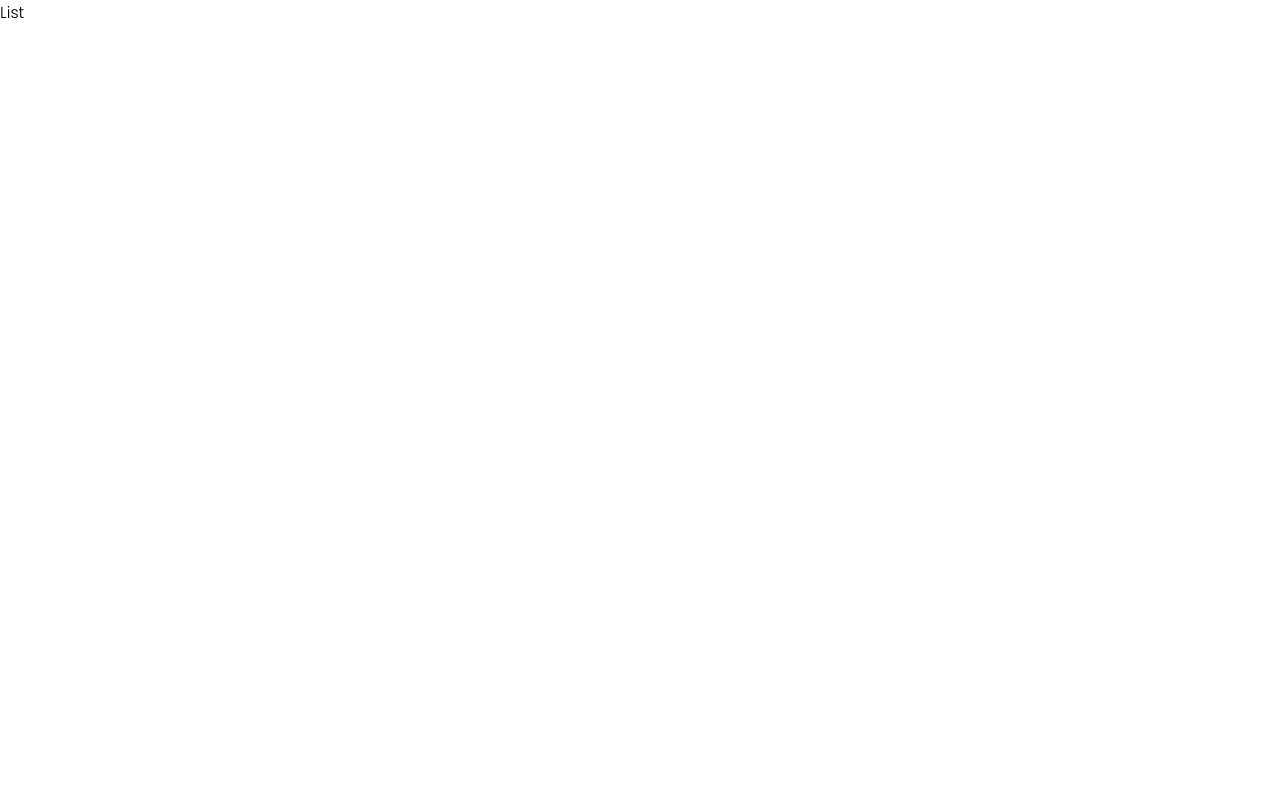
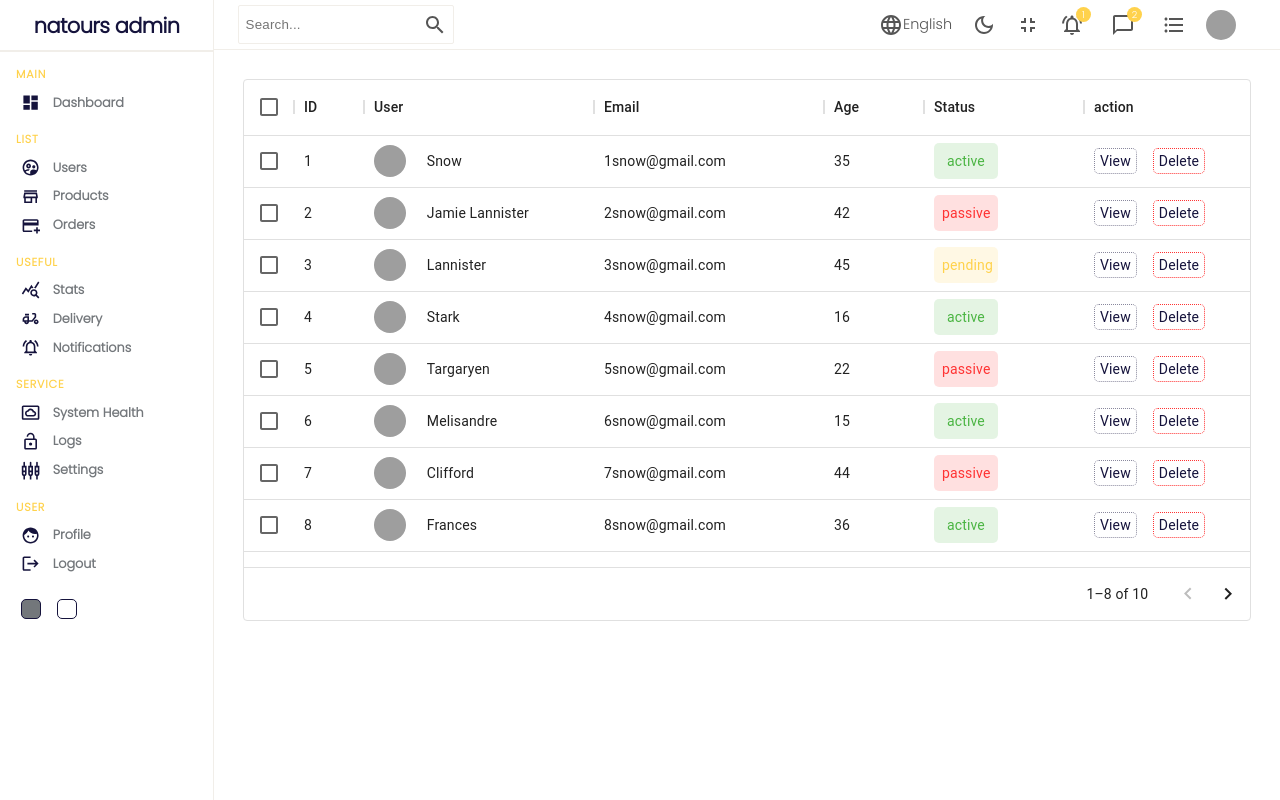
Before and after one commit to Moh-mmed/admin-dashboard, a React (Create React App) app: page /users in a window 1280 px wide. Shown: the top 800 px of the page. Built offline with nearby package versions, Linux system fonts and the light colour scheme; grey boxes are pictures that could not be loaded.

Commit message:
add user datatable

```diff
--- a/package.json
+++ b/package.json
@@ -7,6 +7,7 @@
     "@emotion/styled": "^11.8.1",
     "@mui/icons-material": "^5.8.0",
     "@mui/material": "^5.8.0",
+    "@mui/x-data-grid": "^5.11.0",
     "@testing-library/jest-dom": "^5.16.4",
     "@testing-library/react": "^13.2.0",
     "@testing-library/user-event": "^13.5.0",
--- a/src/App.css
+++ b/src/App.css
@@ -1,7 +1,7 @@
 *{
   margin: 0;
   padding: 0;
-  box-sizing: content-box;
+  box-sizing: border-box;
 }
 .App {
   font-family: 'Poppins', sans-serif;
--- /dev/null
+++ b/src/components/datatable/DataTable.js
@@ -0,0 +1,30 @@
+import "./datatable.scss";
+import { DataGrid } from "@mui/x-data-grid";
+import {userColumns, userRows} from './../../db'
+
+const DataTable = () => {
+
+    const actionColumn = [{
+        field: "action", header: "Action", width: 200, renderCell: () => {
+            return (
+                <div className="cellAction">
+                    <div className="viewButton">View</div>
+                    <div className="deleteButton">Delete</div>
+            </div>
+        )
+    }}]
+
+  return (
+    <div className="datatable">
+      <DataGrid
+        rows={userRows}
+        columns={userColumns.concat(actionColumn)}
+        pageSize={8}
+        rowsPerPageOptions={[8]}
+        checkboxSelection
+      />
+    </div>
+  );
+}
+
+export default DataTable
--- /dev/null
+++ b/src/components/datatable/datatable.scss
@@ -0,0 +1,66 @@
+.datatable{
+    height: 600px;
+    padding: 1.8rem;
+
+    .cellWithImg{
+        display: flex;
+        align-items: center;
+
+        .cellImg{
+            width: 32px;
+            height: 32px;
+            border-radius: 50%;
+            object-fit: cover;
+            margin-right: 1.3rem;
+        }
+    }
+
+    .cellWithStatus{
+        padding: .5rem;
+        border-radius: 5px;
+
+        &.active {
+            display: inline-block;
+            width: 64px;
+            text-align: center;
+            color: #4BB543;
+            background-color: rgba(75, 181, 67, .15);
+        }
+
+        &.pending {
+            display: inline-block;
+            width: 64px;
+            text-align: center;
+            color: #FFD24C;
+            background-color: rgba(255, 210, 76, .15);
+        }
+        &.passive {
+            display: inline-block;
+            width: 64px;
+            text-align: center;
+            color: #ff3333;
+            background-color: rgba(255, 51, 51, .15);
+        }
+    }
+    .cellAction{
+        display: flex;
+        align-items: center;
+        gap: 1rem;
+
+        .viewButton{
+            padding: 2px 5px;
+            border-radius: 5px;
+            color: rgb(21, 19, 60);
+            border: 1px dotted rgba(21, 19, 60, .5);
+            cursor: pointer;
+        }
+        .deleteButton{
+            padding: 2px 5px;
+            border-radius: 5px;
+            color: rgb(21, 19, 60);
+            border: 1px dotted #ff3333;
+            cursor: pointer;
+
+        }
+    }
+}
--- a/src/components/sidebar/sidebar.scss
+++ b/src/components/sidebar/sidebar.scss
@@ -40,7 +40,7 @@
                 cursor: pointer;
 
                 &:hover{
-                    background-color: rgba(21, 19, 60, 30%);
+                    background-color: rgba(21, 19, 60, .15);
                 }
 
                 .icon{
--- a/src/components/table/Table.js
+++ b/src/components/table/Table.js
@@ -10,7 +10,7 @@ import Paper from "@mui/material/Paper";
 const DataTable = () => {
     const rows = [
       {
-        id: 1515156,
+        id: 1565156,
         product: "Acer Nitro 5",
         img: "https://picsum.photos/300",
         customer: "John Smith",
@@ -20,7 +20,7 @@ const DataTable = () => {
         status: "Approved",
       },
       {
-        id: 1515156,
+        id: 1575156,
         product: "Acer Nitro 5",
         img: "https://picsum.photos/300",
         customer: "John Smith",
@@ -30,8 +30,8 @@ const DataTable = () => {
         status: "Pending",
       },
       {
-        id: 1515156,
-        product: "Acer Nitro 5",
+        id: 1585156,
+        product: "Acer Nitro 4",
         img: "https://picsum.photos/300",
         customer: "John Smith",
         date: "1 March",
@@ -40,8 +40,8 @@ const DataTable = () => {
         status: "Approved",
       },
       {
-        id: 1515156,
-        product: "Acer Nitro 5",
+        id: 1595156,
+        product: "Acer Nitro 6",
         img: "https://picsum.photos/300",
         customer: "John Smith",
         date: "1 March",
--- a/src/components/table/table.scss
+++ b/src/components/table/table.scss
@@ -21,14 +21,14 @@
             width: 64px;
             text-align: center;
             color: #4BB543;
-            background-color: rgba(0,128,0,0.2);
+            background-color: rgba(75, 181, 67,.15);
         }
         &.Pending{
             display: inline-block;
                 width: 64px;
                 text-align: center;
             color: #ff3333;
-            background-color: rgba(189,189,0,0.2);
+            background-color: rgba(255, 51, 51, .15);
         }
     }
 }
--- /dev/null
+++ b/src/db.js
@@ -0,0 +1,123 @@
+export const userColumns = [
+  { field: "id", headerName: "ID", width: 70 },
+  {
+    field: "user",
+    headerName: "User",
+    width: 230,
+    renderCell: (params) => {
+      return (
+        <div className="cellWithImg">
+          <img className="cellImg" src={params.row.img} alt="avatar" />
+          {params.row.username}
+        </div>
+      );
+    },
+  },
+  {
+    field: "email",
+    headerName: "Email",
+    width: 230,
+  },
+
+  {
+    field: "age",
+    headerName: "Age",
+    width: 100,
+  },
+  {
+    field: "status",
+    headerName: "Status",
+    width: 160,
+    renderCell: (params) => {
+      return (
+        <div className={`cellWithStatus ${params.row.status}`}>
+          {params.row.status}
+        </div>
+      );
+    },
+  },
+];
+
+//temporary data
+export const userRows = [
+  {
+    id: 1,
+    username: "Snow",
+    img: "https://images.pexels.com/photos/1820770/pexels-photo-1820770.jpeg?auto=compress&cs=tinysrgb&dpr=2&w=500",
+    status: "active",
+    email: "1snow@gmail.com",
+    age: 35,
+  },
+  {
+    id: 2,
+    username: "Jamie Lannister",
+    img: "https://images.pexels.com/photos/1820770/pexels-photo-1820770.jpeg?auto=compress&cs=tinysrgb&dpr=2&w=500",
+    email: "2snow@gmail.com",
+    status: "passive",
+    age: 42,
+  },
+  {
+    id: 3,
+    username: "Lannister",
+    img: "https://images.pexels.com/photos/1820770/pexels-photo-1820770.jpeg?auto=compress&cs=tinysrgb&dpr=2&w=500",
+    email: "3snow@gmail.com",
+    status: "pending",
+    age: 45,
+  },
+  {
+    id: 4,
+    username: "Stark",
+    img: "https://images.pexels.com/photos/1820770/pexels-photo-1820770.jpeg?auto=compress&cs=tinysrgb&dpr=2&w=500",
+    email: "4snow@gmail.com",
+    status: "active",
+    age: 16,
+  },
+  {
+    id: 5,
+    username: "Targaryen",
+    img: "https://images.pexels.com/photos/1820770/pexels-photo-1820770.jpeg?auto=compress&cs=tinysrgb&dpr=2&w=500",
+    email: "5snow@gmail.com",
+    status: "passive",
+    age: 22,
+  },
+  {
+    id: 6,
+    username: "Melisandre",
+    img: "https://images.pexels.com/photos/1820770/pexels-photo-1820770.jpeg?auto=compress&cs=tinysrgb&dpr=2&w=500",
+    email: "6snow@gmail.com",
+    status: "active",
+    age: 15,
+  },
+  {
+    id: 7,
+    username: "Clifford",
+    img: "https://images.pexels.com/photos/1820770/pexels-photo-1820770.jpeg?auto=compress&cs=tinysrgb&dpr=2&w=500",
+    email: "7snow@gmail.com",
+    status: "passive",
+    age: 44,
+  },
+  {
+    id: 8,
+    username: "Frances",
+    img: "https://images.pexels.com/photos/1820770/pexels-photo-1820770.jpeg?auto=compress&cs=tinysrgb&dpr=2&w=500",
+    email: "8snow@gmail.com",
+    status: "active",
+    age: 36,
+  },
+  {
+    id: 9,
+    username: "Roxie",
+    img: "https://images.pexels.com/photos/1820770/pexels-photo-1820770.jpeg?auto=compress&cs=tinysrgb&dpr=2&w=500",
+    email: "snow@gmail.com",
+    status: "pending",
+    age: 65,
+  },
+  {
+    id: 10,
+    username: "Roxie",
+    img: "https://images.pexels.com/photos/1820770/pexels-photo-1820770.jpeg?auto=compress&cs=tinysrgb&dpr=2&w=500",
+    email: "snow@gmail.com",
+    status: "active",
+    age: 65,
+  },
+];
--- a/src/pages/home/home.scss
+++ b/src/pages/home/home.scss
@@ -1,5 +1,4 @@
 .home{
-    height: 4000px;
     display: flex;
     .home-container{
         flex: 5;
--- a/src/pages/list/List.js
+++ b/src/pages/list/List.js
@@ -1,8 +1,17 @@
+import Navbar from '../../components/navbar/Navbar'
+import Sidebar from '../../components/sidebar/Sidebar'
+import DataTable from "../../components/datatable/DataTable";
 import './list.scss'
 
 const List = () => {
   return (
-    <div>List</div>
+    <div className="list">
+      <Sidebar />
+      <div className="list-container">
+        <Navbar/>
+        <DataTable/>
+      </div>
+    </div>
   )
 }
 
--- a/src/pages/list/list.scss
+++ b/src/pages/list/list.scss
@@ -0,0 +1,7 @@
+.list {
+    display: flex;
+    height: 3000px;
+    .list-container {
+        flex: 5;
+    }
+}
```
Also changed, not shown: 1 other file (tests, documents, lock files or other folders).
